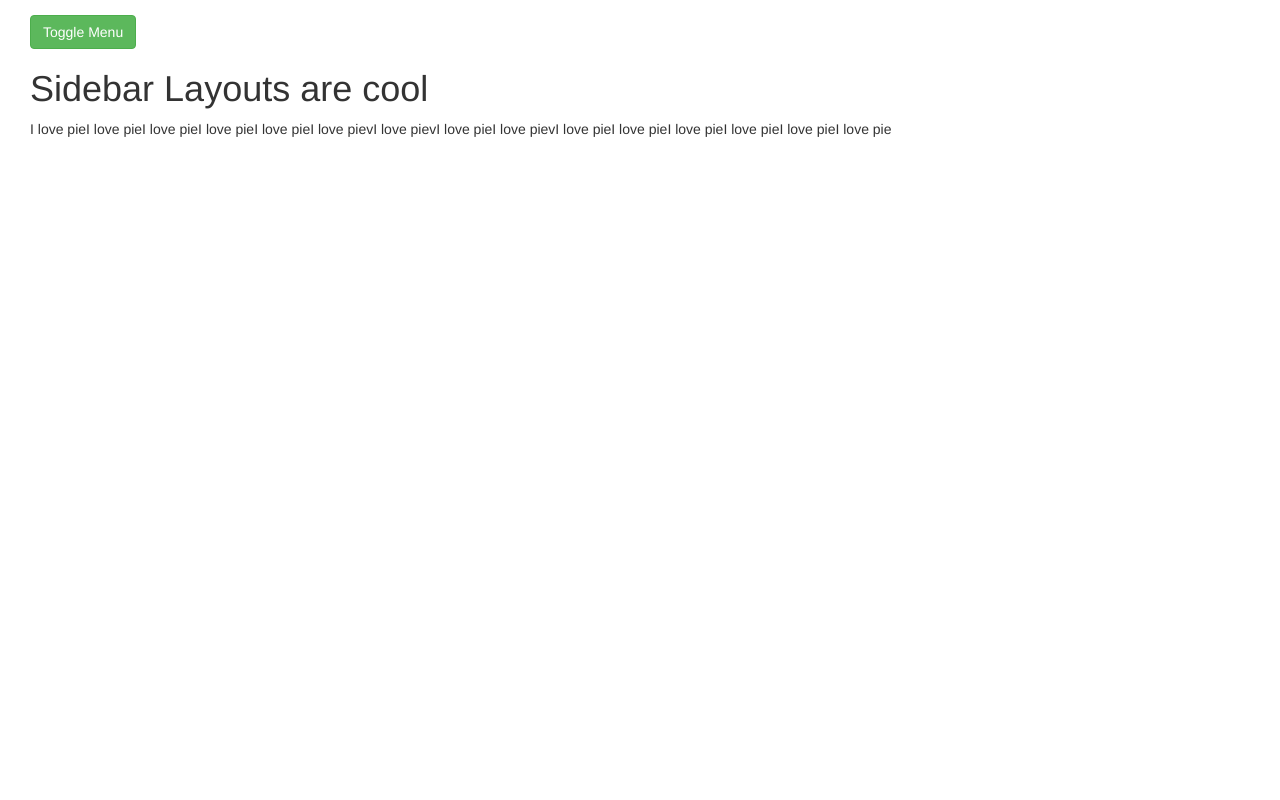
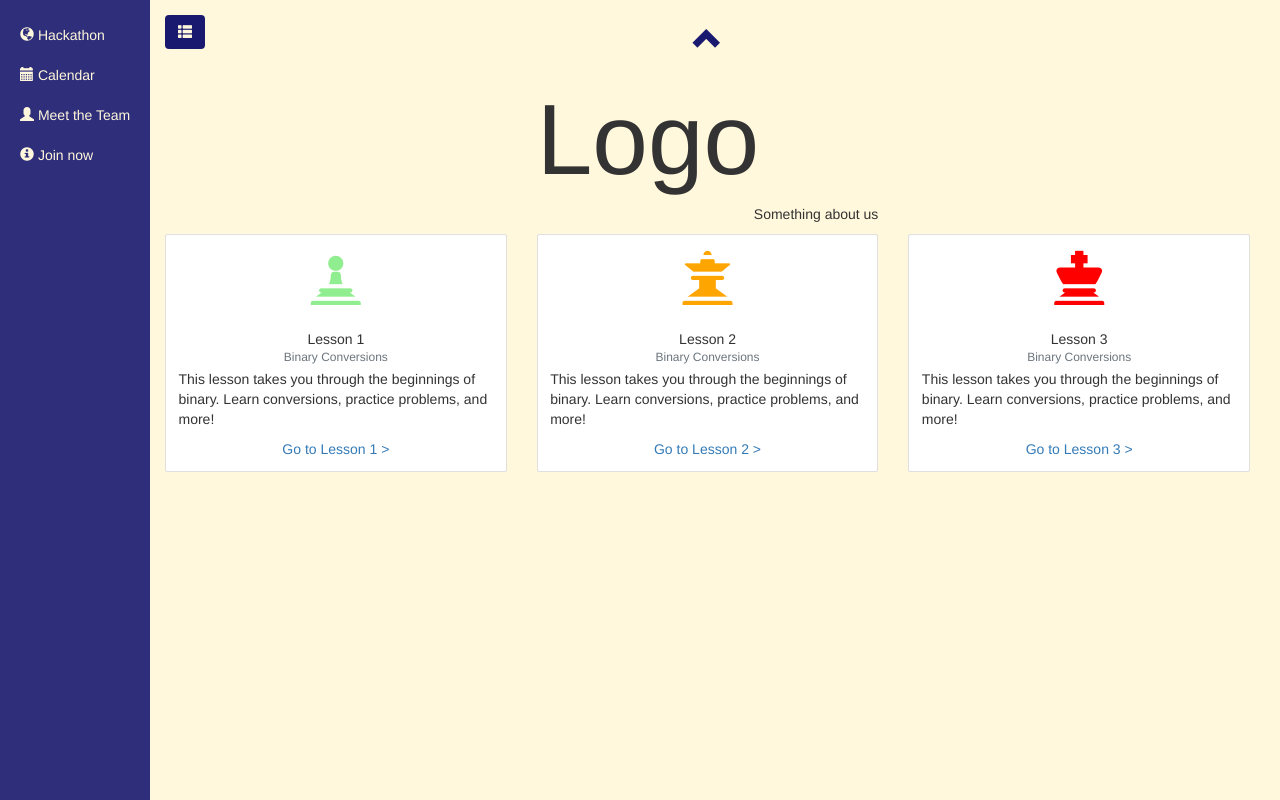
Before and after one commit to gwcuva/gwc-website, a Django app: page /home in a window 1280 px wide. Run offline with Django 3.2, Linux system fonts and the light colour scheme; some libraries are stand-ins or nearby versions.

Commit message:
Lessons added - side bar done

```diff
--- a/main/static/main/home_style.css
+++ b/main/static/main/home_style.css
@@ -3,30 +3,13 @@ body {
   margin: 0;
   background: cornsilk;
 }
-/*--- navigation bar ---*/
-/*.navbar {
-  background: Navy;
-}
-.nav-link,
-.navbar-brand {
-  color: #fff;
-  cursor: pointer;
-}
-.nav-link {
-  margin-right: 1em !important;
-}
-.nav-link:hover {
-  color: #000;
-}
-.navbar-collapse {
-  justify-content: flex-end;
-}*/
 
 /* Sidebar */
 #sidebar-wrapper{
+	padding-top: 15px;
 	z-index: 1;
 	position: absolute;
-	width: 0px;
+	width: 150px;
 	height: 100%;
 	overflow-y: hidden;
 	background: MidnightBlue;
@@ -36,17 +19,20 @@ body {
 /*Rest of the page*/
 #page-wrapper{
 	width: 100%;
+	height: 100%;
 	position: absolute;
 	padding: 15px;
+	padding-left: 150px;
+	background: cornsilk;
 }
 
 #wrapper.menuDisplayed #sidebar-wrapper{
-	width: 150px;
+	width: 0px;
 }
 
 
 #wrapper.menuDisplayed #page-wrapper{
-	padding-left: 150px;
+	padding-left: 15px;
 }
 
 /* sidebar styling*/
@@ -56,6 +42,81 @@ body {
 }
 
 .sidebar-nav li{
-	text-indent: 20px;
+	text-indent: 5px;
 	line-height: 40px;
 }
+
+
+/*other styling*/
+.side-icon{
+	color: cornsilk;
+}
+.side-icon:hover{
+	color: DarkOrange;
+}
+
+.side-text{
+	font: ComicSans;
+	padding-left: 10px;
+	color:cornsilk;
+}
+
+.side-text:hover{
+	color: DarkOrange;
+}
+
+.my-toggle{
+	color:cornsilk;
+}
+
+.my-toggle:hover{
+	color:MidnightBlue;
+}
+
+.toggle-btn{
+	background-color:MidnightBlue;
+}
+.toggle-btn:hover{
+	background-color:cornsilk;
+}
+
+.back-up{
+	color:MidnightBlue;
+	font-size:30px;
+}
+.back-up:hover{
+	color:DarkOrange;
+}
+
+.card.my-card{
+
+	text-align: center;
+	display: block;
+	margin-left: auto;
+	margin-right: auto;
+}
+
+.card-titles{
+	text-align: center
+}
+.card-description{
+	text-align: left;
+}
+
+.my-pawn{
+	padding-top: 20px;
+	font-size: 50px;
+	color: LightGreen;
+}
+
+.my-queen{
+	padding-top: 20px;
+	font-size: 50px;
+	color: Orange;
+}
+
+.my-king{
+	padding-top: 20px;
+	font-size: 50px;
+	color: Red;
+}
--- a/main/templates/main/home.html
+++ b/main/templates/main/home.html
@@ -5,56 +5,28 @@
 	<!-- link to bootstrap -->
     <link rel="stylesheet" href="https://stackpath.bootstrapcdn.com/bootstrap/4.4.1/css/bootstrap.min.css" integrity="sha384-Vkoo8x4CGsO3+Hhxv8T/Q5PaXtkKtu6ug5TOeNV6gBiFeWPGFN9MuhOf23Q9Ifjh" crossorigin="anonymous">
 
-    <!-- link to css file -->
+    <!-- link to og css file -->
     <link rel = "stylesheet" type = "text/css" href = "{% static 'main/home_style.css'%}">
 
-    <link rel="stylesheet" href="{% static 'main/main.js' %}">
-
-    <title>thenewboaton</title>
-    <meta charset="utf-8">
-    <meta name = "viewport" content = "width-device-width, initial-scale=1">
+    <!-- link to bootstrap cdn css & js -->
     <link rel="stylesheet" href = "//maxcdn.bootstrapcdn.com/bootstrap/3.3.4/css/bootstrap.min.css">
     <script src = "//ajax.googleapis.com/ajax/libs/jquery/1.11.3/jquery.min.js"></script>
     <script src="//maxcdn.bootstrapcdn.com/boostrap/3.3.4/js/bootstrap.min.js"></script>
-
 </head>
 <body>
-	<!-- <nav class="navbar navbar-expand-md">
-	  <a class="navbar-brand" href="#">GirlsWhoCode at UVA</a>
-	  <button class="navbar-toggler navbar-dark" type="button" data-toggle="collapse" data-target="#main-navigation">
-	    <span class="navbar-toggler-icon"></span>
-	  </button>
-	  <div class="collapse navbar-collapse" id="main-navigation">
-	    <ul class="navbar-nav">
-	      <li class="nav-item">
-	        <a class="nav-link" onclick="window.location.href = '/hackathon';">Hackathon</a>
-	      </li>
-	      <li class="nav-item">
-	        <a class="nav-link" onclick="window.location.href = '/calendar';">Calendar</a>
-	      </li>
-	      <li class="nav-item">
-	        <a class="nav-link" onclick="window.location.href = '/meetTheTeam';">Meet the Team</a>
-	      </li>
-	      <li class="nav-item">
-	        <a class="nav-link" onclick="window.location.href = '/join';">Join now</a>
-	      </li>
-	    </ul>
-	  </div>
-	</nav> -->
-
 	<div id = "wrapper">
 
 		<!-- Sidebar -->
 		<div id = "sidebar-wrapper">
 
 			<ul class = "sidebar-nav">
-				<li><a href='/hackathon'>Hackathon</a>
+				<li><a class = "side-text" href='/hackathon'><span class="glyphicon glyphicon-globe side-icon"></span> Hackathon</a>
 	      		</li>
-	      		<li><a href='/calendar'>Calendar</a>
+	      		<li><a class = "side-text" href='/calendar'><span class="glyphicon glyphicon-calendar side-icon"></span> Calendar</a>
 	      		</li>
-	      		<li><a href='/meetTheTeam'>Meet the Team</a>
+	      		<li><a class = "side-text" href='/meetTheTeam'><span class="glyphicon glyphicon-user side-icon"></span> Meet the Team</a>
 	      		</li>
-	      		<li><a href='/join'>Join now</a>
+	      		<li><a class = "side-text" href='/join'><span class="glyphicon glyphicon-info-sign side-icon"></span> Join now</a>
 	      		</li>
 			</ul>
 		</div>
@@ -62,11 +34,69 @@
 		<!-- Rest of the page -->
 		<div id = "page-wrapper">
 			<div class = "container-fluid">
+
+				<!-- first row -->
 				<div class = "row">
 					<div class = "col">
-						<a href = "#" class = "btn btn-success" id = "menu-toggle"> Toggle Menu</a>
-						<h1> Sidebar Layouts are cool </h1>
-						<p> I love pieI love pieI love pieI love pieI love pieI love pievI love pievI love pieI love pievI love pieI love pieI love pieI love pieI love pieI love pie</p>
+						<a href = "" class = "btn toggle-btn" id = "menu-toggle"><span class="glyphicon glyphicon-th-list my-toggle" aria-hidden="true"></span></a>
+					</div>
+					<div class = "col">
+						<div class = "d-flex justify-content-center">
+							<button type = "button" class = "btn" href='/'>
+							<span class="glyphicon glyphicon-chevron-up back-up" aria-hidden="true"></span>
+							</button>
+						</div>
+					</div>
+					<div class = "col">
+					</div>
+				</div>
+
+
+				<!-- second row -->
+				<div class = "row">
+					<div class = "col">
+					</div>
+					<div class = "col"><h1 style = "font-size: 100px;">Logo</h1> <p style = "float: right;"> Something about us</p>
+					</div>
+					<div class = "col">
+					</div>
+				</div>
+
+
+				<!-- third row -->
+				<div class = "row">
+					<div class = "col">
+						<div class="card my-card">
+							<span class="glyphicon glyphicon-pawn my-pawn" aria-hidden="true"></span>
+  						<div class="card-body card-titles">
+    						<h5 class="card-title ">Lesson 1</h5>
+   							<h6 class="card-subtitle mb-2 text-muted">Binary Conversions</h6>
+    						<p class="card-text card-description">This lesson takes you through the beginnings of binary. Learn conversions, practice problems, and more! </p>
+    						<a href="/lesson1" class="card-link">Go to Lesson 1 > </a>
+  							</div>
+						</div>
+					</div>
+					<div class = "col">
+						<div class="card my-card">
+							<span class="glyphicon glyphicon-queen my-queen" aria-hidden="true"></span>
+  						<div class="card-body card-titles">
+    						<h5 class="card-title ">Lesson 2</h5>
+   							<h6 class="card-subtitle mb-2 text-muted">Binary Conversions</h6>
+    						<p class="card-text card-description">This lesson takes you through the beginnings of binary. Learn conversions, practice problems, and more! </p>
+    						<a href="/lesson2" class="card-link">Go to Lesson 2 > </a>
+  							</div>
+						</div>
+					</div>
+					<div class = "col">
+						<div class="card my-card">
+							<span class="glyphicon glyphicon-king my-king" aria-hidden="true"></span>
+  						<div class="card-body card-titles">
+    						<h5 class="card-title ">Lesson 3</h5>
+   							<h6 class="card-subtitle mb-2 text-muted">Binary Conversions</h6>
+    						<p class="card-text card-description">This lesson takes you through the beginnings of binary. Learn conversions, practice problems, and more! </p>
+    						<a href="/lesson3" class="card-link">Go to Lesson 3 > </a>
+  							</div>
+						</div>
 					</div>
 				</div>
 			</div>
@@ -76,16 +106,12 @@
 	</div>
 
 
-	<!-- Menu Toggle script -->
-
+	<!-- Sidebar Toggle script -->
 	<script>
 		$("#menu-toggle").click(function(e){
 			e.preventDefault();
 			$("#wrapper").toggleClass("menuDisplayed");
 		});
 	</script>
-
-	<!-- link to javascript -->
-	<!-- <script src="main/main.js"></script> -->
 </body>
 </html>
--- a/main/templates/main/main.html
+++ b/main/templates/main/main.html
@@ -14,7 +14,7 @@
     <!-- link to boostrap JavaScipt -->
     <script src="//netdna.bootstrapcdn.com/bootstrap/3.3.7/js/bootstrap.min.js"></script>
 </head>
-<body>
+<body style = "background-color: cornsilk;">
 
 
 	<div class = "container-fluid">
```
Also changed, not shown: main/static/main/main_style.css (+1 -58 lines).
